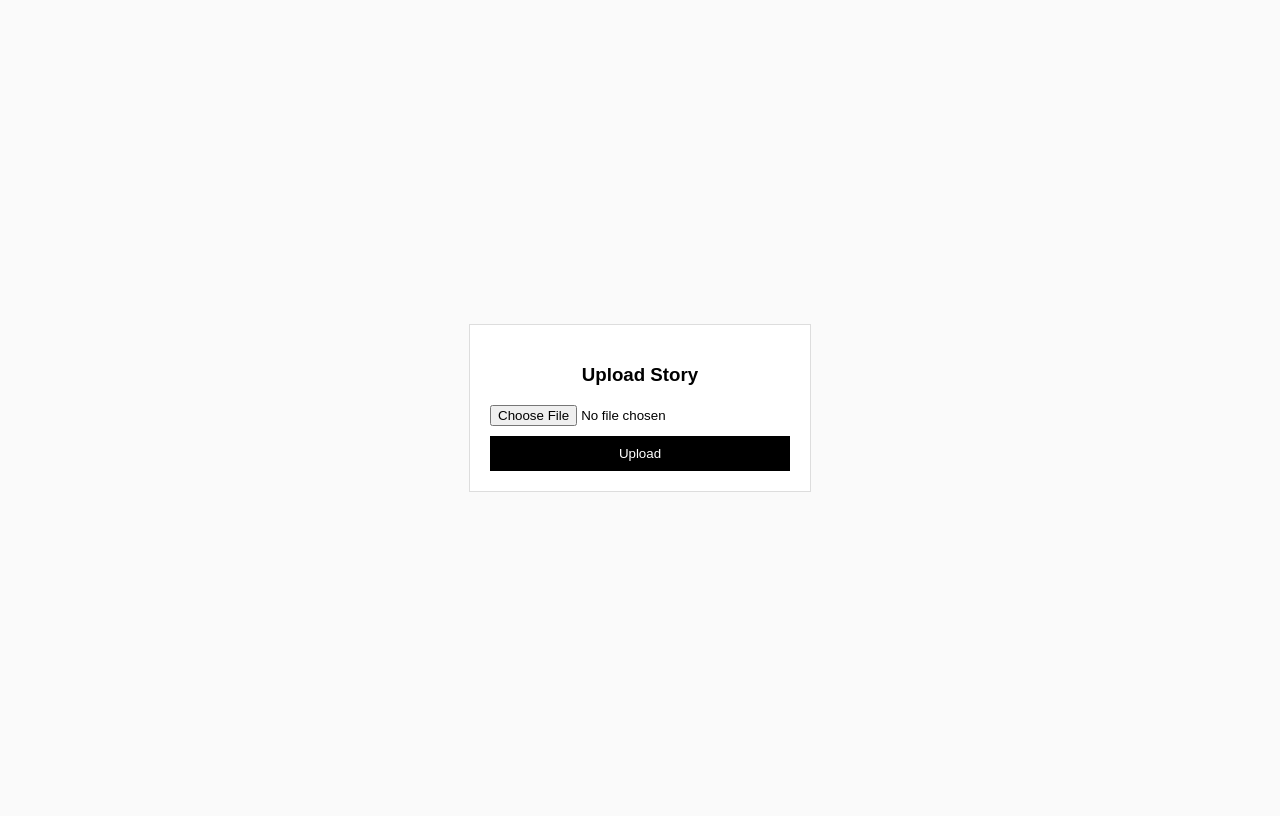
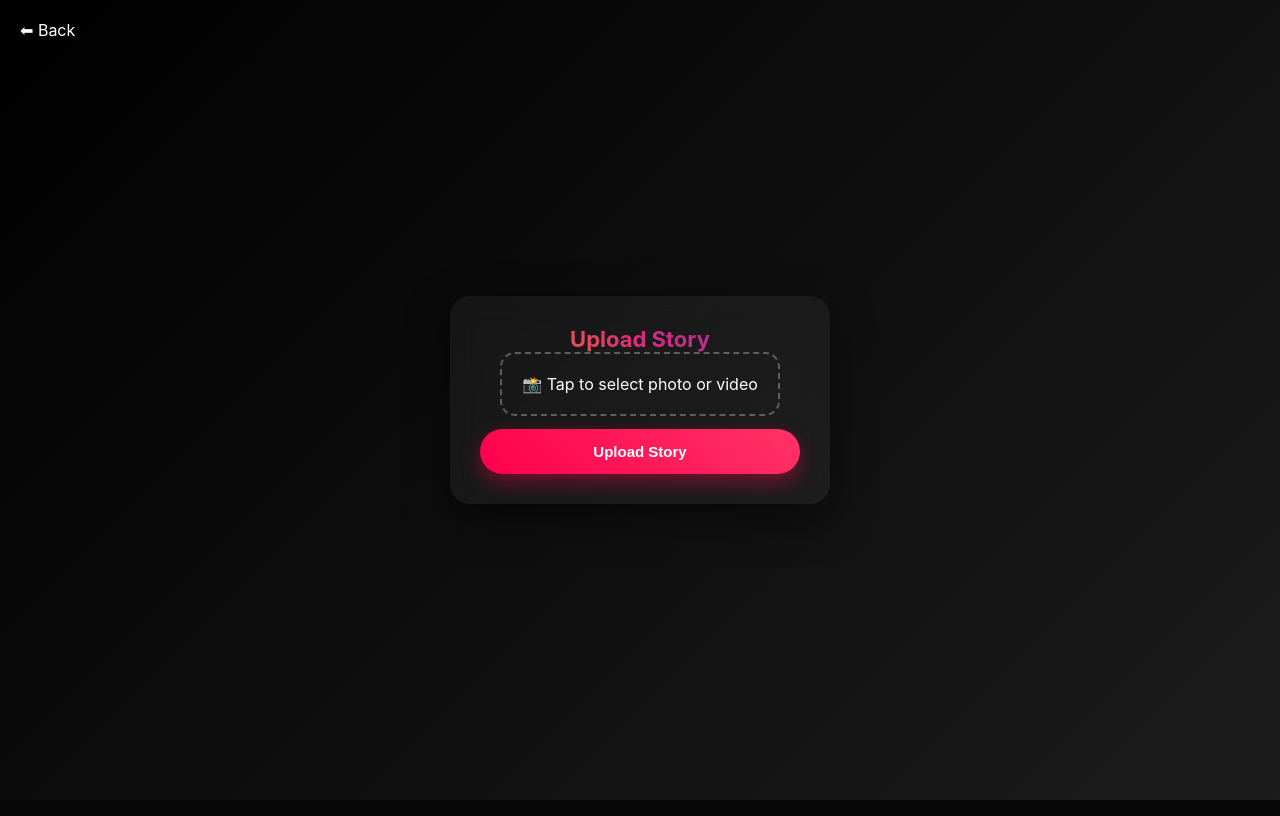
Before and after one commit to sauravraj1410-lab/insta, a Django app: template templates/upload_story.html in a window 1280 px wide. Run offline with Django 5.2, Linux system fonts and the light colour scheme; the template is opened without the code that fills it, so the values that code supplies are empty.

Commit message:
Update upload_story.html

```diff
--- a/templates/upload_story.html
+++ b/templates/upload_story.html
@@ -2,82 +2,198 @@
 <html lang="en">
 <head>
     <meta charset="UTF-8">
-    <title>Upload Story</title>
+    <title>Upload Story • IS21</title>
+    <meta name="viewport" content="width=device-width, initial-scale=1.0">
+
     <style>
+        * { box-sizing: border-box; }
+
         body {
-            font-family: Arial, sans-serif;
-            background: #fafafa;
+            margin: 0;
+            font-family: -apple-system, BlinkMacSystemFont, "Segoe UI", Roboto, Arial;
+            background: linear-gradient(135deg, #000000, #1c1c1c);
             display: flex;
             justify-content: center;
             align-items: center;
             height: 100vh;
+            color: white;
         }
+
         .box {
-            background: white;
+            width: 95%;
+            max-width: 380px;
+            background: rgba(255,255,255,0.05);
+            backdrop-filter: blur(15px);
+            padding: 30px;
+            border-radius: 20px;
+            text-align: center;
+            box-shadow: 0 15px 40px rgba(0,0,0,0.5);
+        }
+
+        h3 {
+            margin-top: 0;
+            font-size: 22px;
+            background: linear-gradient(45deg,#f58529,#dd2a7b,#8134af);
+            -webkit-background-clip: text;
+            -webkit-text-fill-color: transparent;
+        }
+
+        .file-input {
+            margin-top: 20px;
             padding: 20px;
-            width: 300px;
-            border: 1px solid #ddd;
-            text-align: center;
+            border: 2px dashed rgba(255,255,255,0.3);
+            border-radius: 15px;
+            cursor: pointer;
+            transition: 0.3s;
         }
-        input {
-            width: 100%;
-            margin-bottom: 10px;
+
+        .file-input:hover {
+            border-color: #ff3366;
+            background: rgba(255,255,255,0.05);
         }
+
+        input[type="file"] {
+            display: none;
+        }
+
+        .preview {
+            margin-top: 15px;
+        }
+
+        .preview img,
+        .preview video {
+            max-width: 100%;
+            border-radius: 12px;
+            margin-top: 10px;
+        }
+
         button {
             width: 100%;
-            padding: 10px;
-            background: black;
+            padding: 14px;
+            margin-top: 20px;
+            border: none;
+            border-radius: 30px;
+            font-size: 15px;
+            font-weight: 600;
             color: white;
-            border: none;
+            background: linear-gradient(45deg,#ff004c,#ff3366);
             cursor: pointer;
+            box-shadow: 0 8px 20px rgba(255,0,80,0.4);
+            transition: 0.2s;
         }
+
         button:hover {
-            opacity: 0.8;
+            transform: scale(1.05);
+        }
+
+        .progress-container {
+            width: 100%;
+            height: 8px;
+            background: rgba(255,255,255,0.2);
+            border-radius: 20px;
+            margin-top: 20px;
+            overflow: hidden;
+            display: none;
+        }
+
+        .progress-bar {
+            height: 100%;
+            width: 0%;
+            background: linear-gradient(45deg,#ff004c,#ff3366);
+            transition: width 0.2s ease;
+        }
+
+        .percent-text {
+            margin-top: 8px;
+            font-size: 13px;
+            display: none;
+        }
+
+        .back-link {
+            position: absolute;
+            top: 20px;
+            left: 20px;
+            color: white;
+            text-decoration: none;
         }
     </style>
 </head>
 <body>
 
+<a href="/" class="back-link">⬅ Back</a>
+
 <div class="box">
     <h3>Upload Story</h3>
 
-    <input type="file" id="file" accept="image/*,video/*">
-    <button onclick="uploadStory()">Upload</button>
+    <label class="file-input">
+        📸 Tap to select photo or video
+        <input type="file" id="file" accept="image/*,video/*" onchange="previewStory()">
+    </label>
+
+    <div class="preview" id="preview"></div>
+
+    <button onclick="uploadStory()">Upload Story</button>
+
+    <div class="progress-container" id="progressContainer">
+        <div class="progress-bar" id="progressBar"></div>
+    </div>
+
+    <div class="percent-text" id="percentText">0%</div>
 </div>
 
 <script>
-async function uploadStory() {
-    const fileInput = document.getElementById("file");
-    const file = fileInput.files[0];
+function previewStory() {
+    const file = document.getElementById("file").files[0];
+    const preview = document.getElementById("preview");
+    preview.innerHTML = "";
 
+    if (!file) return;
+
+    const reader = new FileReader();
+    reader.onload = function(e) {
+        if (file.type.startsWith("video")) {
+            preview.innerHTML = `<video src="${e.target.result}" controls></video>`;
+        } else {
+            preview.innerHTML = `<img src="${e.target.result}">`;
+        }
+    };
+    reader.readAsDataURL(file);
+}
+
+function uploadStory() {
+    const file = document.getElementById("file").files[0];
     if (!file) {
-        alert("Please select an image or video");
+        alert("Please select a file");
         return;
     }
 
-    // Upload to Cloudinary
+    const progressContainer = document.getElementById("progressContainer");
+    const progressBar = document.getElementById("progressBar");
+    const percentText = document.getElementById("percentText");
+
+    progressContainer.style.display = "block";
+    percentText.style.display = "block";
+
     const cloudData = new FormData();
     cloudData.append("file", file);
     cloudData.append("upload_preset", "mini_insta_upload");
 
-    const cloudRes = await fetch(
-        "https://api.cloudinary.com/v1_1/dlxwcejgs/auto/upload",
-        {
-            method: "POST",
-            body: cloudData
+    const xhr = new XMLHttpRequest();
+    xhr.open("POST", "https://api.cloudinary.com/v1_1/dlxwcejgs/auto/upload");
+
+    xhr.upload.addEventListener("progress", function(e) {
+        if (e.lengthComputable) {
+            const percent = Math.round((e.loaded / e.total) * 100);
+            progressBar.style.width = percent + "%";
+            percentText.innerText = percent + "%";
         }
-    );
+    });
 
-    const cloudJson = await cloudRes.json();
+    xhr.onload = async function() {
+        const response = JSON.parse(xhr.responseText);
 
-    if (!cloudJson.secure_url) {
-        alert("Cloud upload failed");
-        return;
-    }
-
-    // Send URL to Django
         const djangoData = new FormData();
-    djangoData.append("media_url", cloudJson.secure_url);
+        djangoData.append("media_url", response.secure_url);
 
         await fetch("/stories/upload/", {
             method: "POST",
@@ -85,6 +201,9 @@ async function uploadStory() {
         });
 
         window.location.href = "/";
+    };
+
+    xhr.send(cloudData);
 }
 </script>
 
```
Lines whose indentation alone changed are shown as unchanged.
